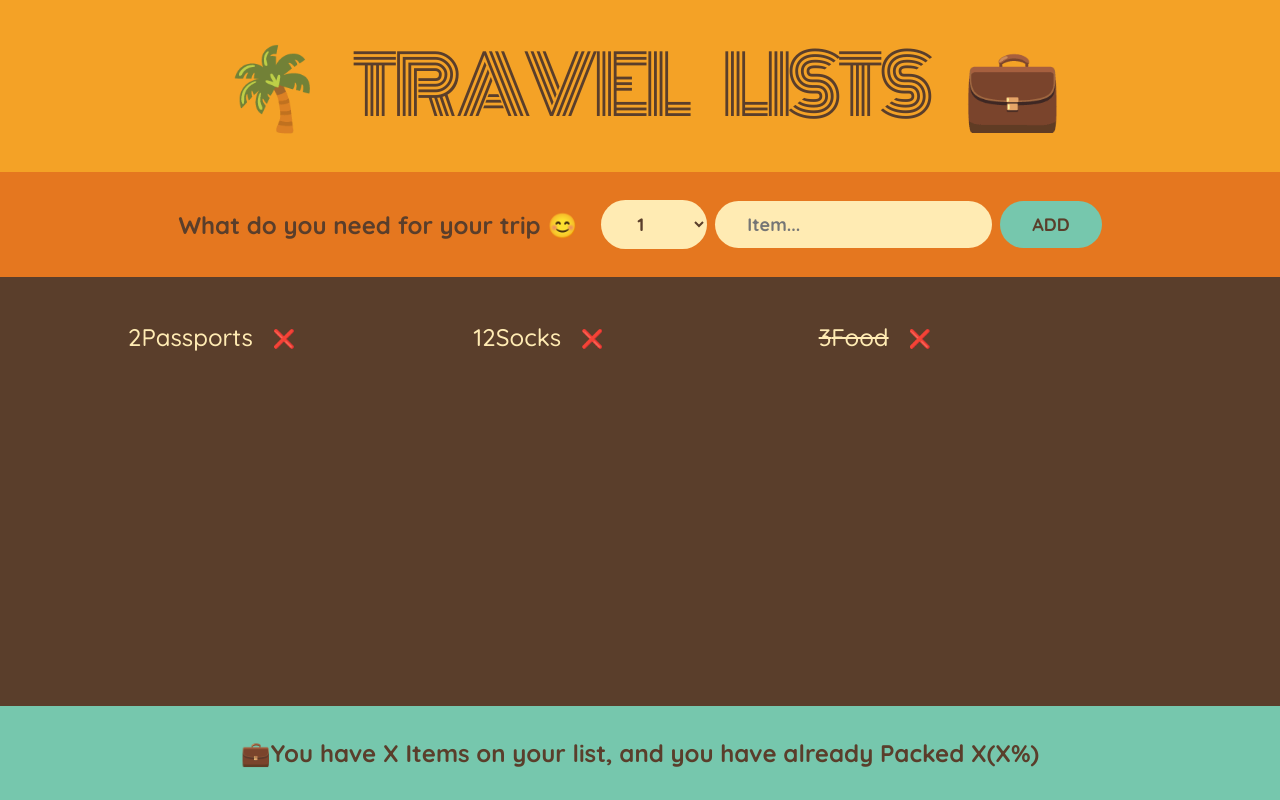
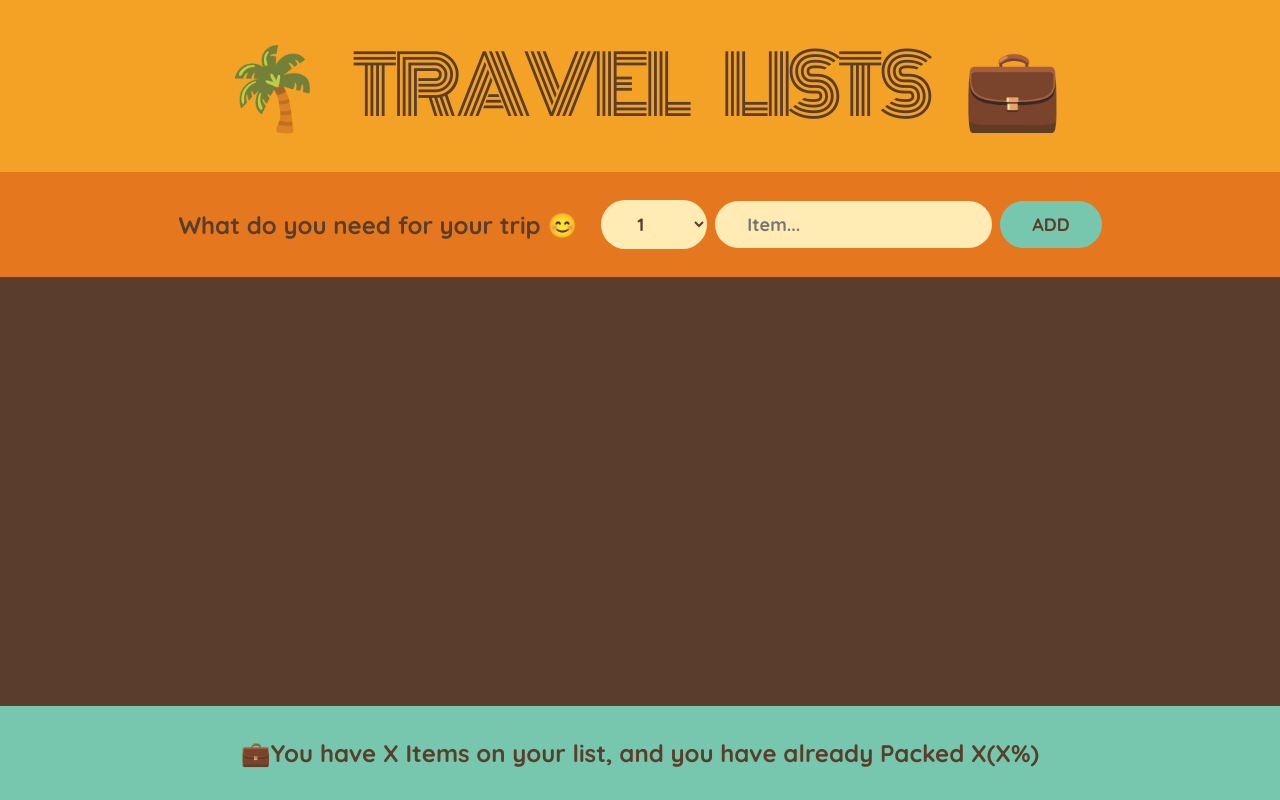
Before and after one commit to Meekah1/travels, a React (Create React App) app: page / in a window 1280 px wide. Built offline with nearby package versions, Linux system fonts and the light colour scheme.

Commit message:
onAdd functionality

```diff
--- a/src/App.js
+++ b/src/App.js
@@ -15,11 +15,18 @@ const initialItems = [
 //))}
 
 export default function App() {
+  //lifting State
+  const [updateItems, setUpdateItems] = useState([]);
+
+  function handleUpdate(data) {
+    setUpdateItems((updateItems) => [...updateItems, data]);
+  }
+
   return (
     <div className="app">
       <Logo />
-      <Form />
-      <PackingList />
+      <Form onAddUpdateItems={handleUpdate} />
+      <PackingList updateItems={updateItems} />
       <Stats />
     </div>
   );
@@ -29,7 +36,7 @@ function Logo() {
   return <h1>🌴 Travel lists 💼</h1>;
 }
 
-function Form() {
+function Form({ onAddUpdateItems }) {
   const [description, setDescription] = useState("");
   const [quantity, setQuantity] = useState(0);
 
@@ -38,6 +45,8 @@ function Form() {
 
     const newItems = { description, quantity, packed: false, id: Date.now() };
     console.log(newItems);
+
+    onAddUpdateItems(newItems);
 
     setDescription("");
     setQuantity(1);
@@ -69,11 +78,11 @@ function Form() {
   );
 }
 
-function PackingList() {
+function PackingList({ updateItems }) {
   return (
     <div className="list">
       <ul>
-        {initialItems.map((data) => (
+        {updateItems.map((data) => (
           <List item={data} key={data.id} />
         ))}
       </ul>
```
